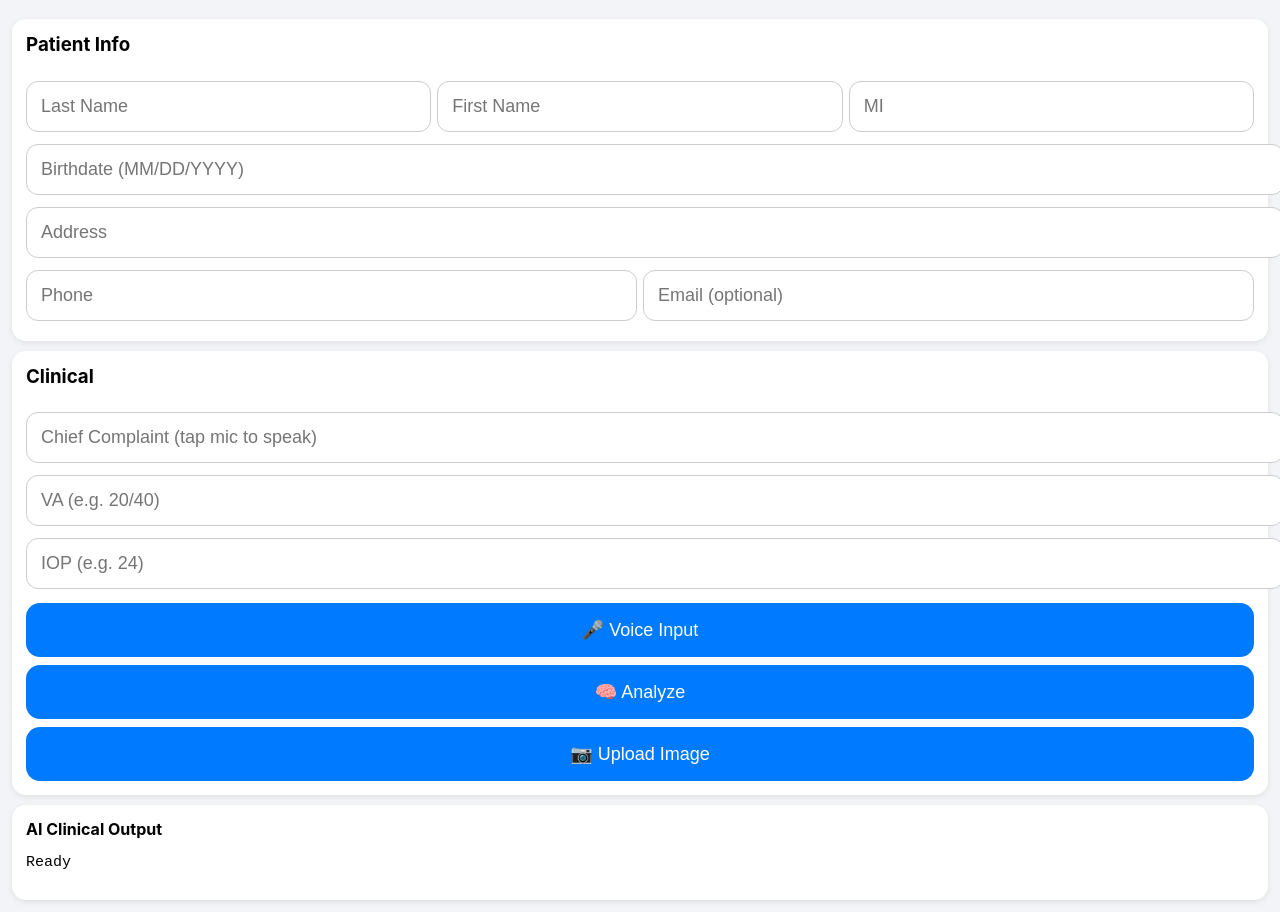
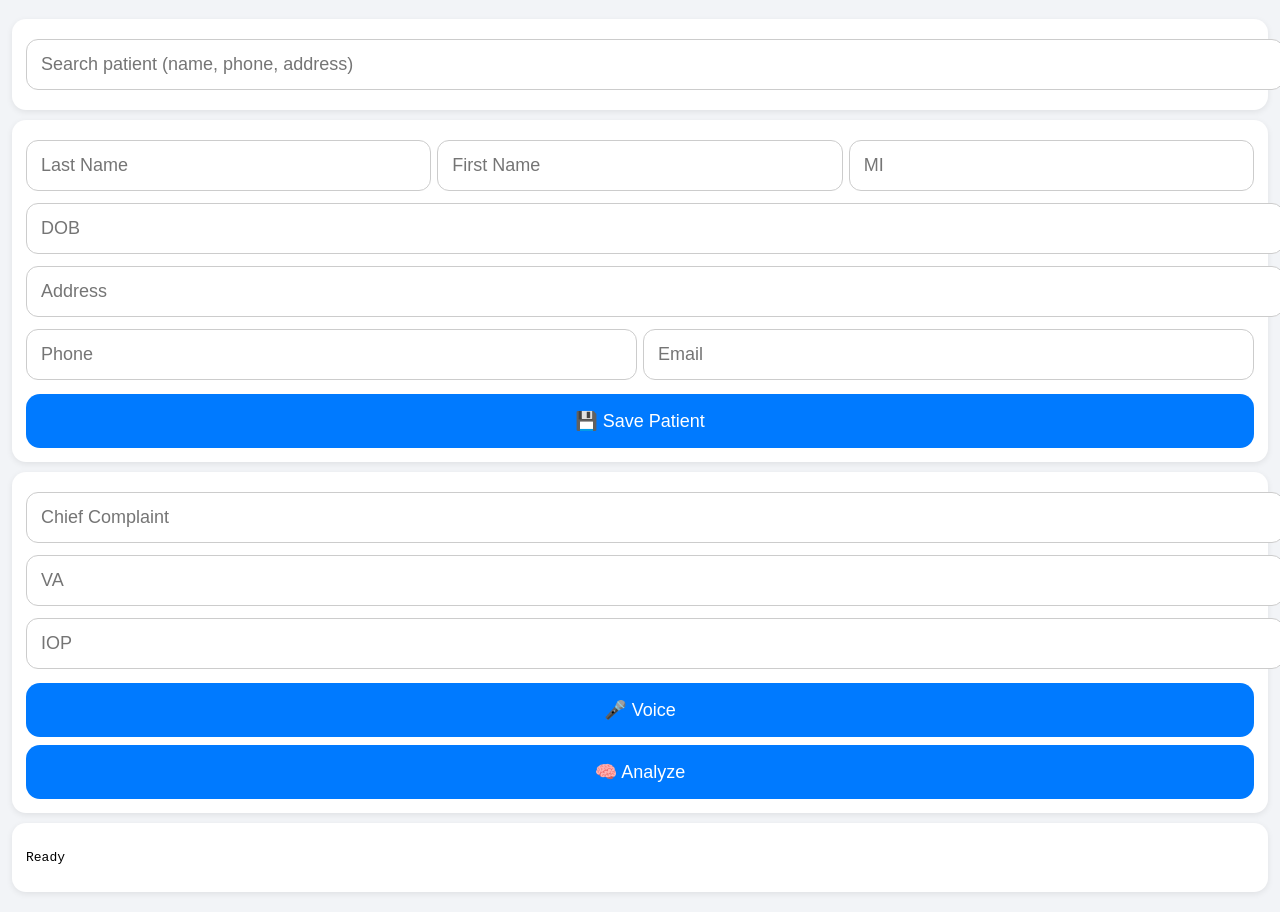
Before and after one commit to CantSeeMyPeepee/ophth-ai, a website: page index.html in a window 1280 px wide. Shown: the part 60-972 px from the top of the page. Drawn offline with Linux system fonts and the light colour scheme.

Commit message:
Update index.html

```diff
--- a/index.html
+++ b/index.html
@@ -5,71 +5,47 @@
 <title>Mainland Eye AI</title>
 
 <meta name="apple-mobile-web-app-title" content="Mainland Eye AI">
-<meta name="application-name" content="Mainland Eye AI">
 
 <style>
-body {
-  font-family:-apple-system, Arial;
-  margin:0;
-  background:#f2f4f7;
+body { font-family:-apple-system, Arial; margin:0; background:#f2f4f7; }
+.container { padding:12px; }
+
+input {
+  width:100%; margin:6px 0; padding:14px;
+  font-size:18px; border-radius:12px; border:1px solid #ccc;
 }
 
-.container {
-  padding:12px;
-}
-
-input {
-  width:100%;
-  margin:6px 0;
-  padding:14px;
-  font-size:18px;
-  border-radius:12px;
-  border:1px solid #ccc;
-}
-
-.row {
-  display:flex;
-  gap:6px;
-}
-.row input {
-  flex:1;
-}
+.row { display:flex; gap:6px; }
+.row input { flex:1; }
 
 button {
-  padding:16px;
-  width:100%;
-  margin-top:8px;
-  background:#007AFF;
-  color:white;
-  border:none;
-  border-radius:14px;
-  font-size:18px;
+  padding:16px; width:100%; margin-top:8px;
+  background:#007AFF; color:white; border:none;
+  border-radius:14px; font-size:18px;
 }
 
 .section {
-  background:white;
-  padding:14px;
-  margin-top:10px;
-  border-radius:14px;
-  box-shadow:0 2px 6px rgba(0,0,0,0.08);
+  background:white; padding:14px; margin-top:10px;
+  border-radius:14px; box-shadow:0 2px 6px rgba(0,0,0,0.08);
 }
 
 h2 {
-  margin:0;
-  padding:14px;
-  background:#007AFF;
-  color:white;
+  margin:0; padding:14px;
+  background:#007AFF; color:white;
   text-align:center;
 }
 
-h3 {
-  margin-top:0;
+.result {
+  padding:10px;
+  border-bottom:1px solid #eee;
+  cursor:pointer;
 }
 
-pre {
-  white-space:pre-wrap;
-  font-size:15px;
+.result:hover {
+  background:#f0f7ff;
 }
+
+pre { white-space:pre-wrap; }
 </style>
 </head>
 
@@ -79,44 +55,43 @@ pre {
 
 <div class="container">
 
+<!-- 🔍 SEARCH -->
+<div class="section">
+<input id="search" placeholder="Search patient (name, phone, address)" oninput="searchPatients()">
+<div id="results"></div>
+</div>
+
 <!-- 🧾 PATIENT INFO -->
 <div class="section">
-<h3>Patient Info</h3>
-
 <div class="row">
 <input id="last" placeholder="Last Name">
 <input id="first" placeholder="First Name">
 <input id="mi" placeholder="MI">
 </div>
 
-<input id="dob" placeholder="Birthdate (MM/DD/YYYY)">
-
+<input id="dob" placeholder="DOB">
 <input id="address" placeholder="Address">
 
 <div class="row">
 <input id="phone" placeholder="Phone">
-<input id="email" placeholder="Email (optional)">
+<input id="email" placeholder="Email">
 </div>
 
+<button onclick="savePatient()">💾 Save Patient</button>
 </div>
 
 <!-- 👁️ CLINICAL -->
 <div class="section">
-<h3>Clinical</h3>
+<input id="cc" placeholder="Chief Complaint">
+<input id="va" placeholder="VA">
+<input id="iop" placeholder="IOP">
 
-<input id="cc" placeholder="Chief Complaint (tap mic to speak)">
-<input id="va" placeholder="VA (e.g. 20/40)">
-<input id="iop" placeholder="IOP (e.g. 24)">
-
-<button onclick="voice()">🎤 Voice Input</button>
+<button onclick="voice()">🎤 Voice</button>
 <button onclick="analyze()">🧠 Analyze</button>
-<button onclick="upload()">📷 Upload Image</button>
-
 </div>
 
-<!-- 📊 OUTPUT -->
+<!-- OUTPUT -->
 <div class="section">
-<b>AI Clinical Output</b>
 <pre id="out">Ready</pre>
 </div>
 
@@ -124,67 +99,91 @@ pre {
 
 <script>
 
-// 🔥 PUT YOUR RENDER URL HERE
 const API = "https://ophth-ai.onrender.com";
 
+// 🧠 LOCAL DATABASE
+let patients = JSON.parse(localStorage.getItem("patients") || "[]");
+
+// SAVE PATIENT
+function savePatient(){
+ let p = {
+   last: last.value,
+   first: first.value,
+   mi: mi.value,
+   dob: dob.value,
+   address: address.value,
+   phone: phone.value,
+   email: email.value
+ };
+
+ patients.push(p);
+ localStorage.setItem("patients", JSON.stringify(patients));
+ alert("Patient saved");
+}
+
+// SEARCH
+function searchPatients(){
+ let q = search.value.toLowerCase();
+ let resultsDiv = document.getElementById("results");
+ resultsDiv.innerHTML = "";
+
+ patients.forEach(p=>{
+   let text = `${p.last} ${p.first} ${p.phone} ${p.address}`.toLowerCase();
+
+   if(text.includes(q)){
+     let div = document.createElement("div");
+     div.className = "result";
+     div.innerText = `${p.last}, ${p.first} (${p.phone})`;
+
+     div.onclick = ()=>loadPatient(p);
+     resultsDiv.appendChild(div);
+   }
+ });
+}
+
+// LOAD PATIENT
+function loadPatient(p){
+ last.value = p.last;
+ first.value = p.first;
+ mi.value = p.mi;
+ dob.value = p.dob;
+ address.value = p.address;
+ phone.value = p.phone;
+ email.value = p.email;
+}
+
+// VOICE
 function voice(){
  let R = new(window.SpeechRecognition || window.webkitSpeechRecognition)();
  R.onresult = e => {
-   document.getElementById("cc").value += " " + e.results[0][0].transcript;
+   cc.value += " " + e.results[0][0].transcript;
  };
  R.start();
 }
 
+// ANALYZE
 async function analyze(){
 
  let patientInfo = `
-Patient:
-${document.getElementById("last").value}, ${document.getElementById("first").value} ${document.getElementById("mi").value}
-DOB: ${document.getElementById("dob").value}
-Phone: ${document.getElementById("phone").value}
+${last.value}, ${first.value}
+DOB: ${dob.value}
+Phone: ${phone.value}
 `;
-
- let cc = document.getElementById("cc").value;
- let va = document.getElementById("va").value;
- let iop = document.getElementById("iop").value;
 
  let res = await fetch(API + "/ai", {
    method:"POST",
    headers:{"Content-Type":"application/json"},
    body: JSON.stringify({
-     cc,
-     va,
-     iop,
+     cc: cc.value,
+     va: va.value,
+     iop: iop.value,
      patient: patientInfo
    })
  });
 
  let data = await res.json();
 
- document.getElementById("out").innerText =
- patientInfo + "\n\n" + data.result;
-}
-
-async function upload(){
- let input = document.createElement("input");
- input.type = "file";
-
- input.onchange = async () => {
-   let file = input.files[0];
-
-   let form = new FormData();
-   form.append("image", file);
-
-   let res = await fetch(API + "/image", {
-     method:"POST",
-     body: form
-   });
-
-   let data = await res.json();
-   document.getElementById("out").innerText = data.result;
- };
-
- input.click();
+ out.innerText = patientInfo + "\n\n" + data.result;
 }
 
 </script>
```
